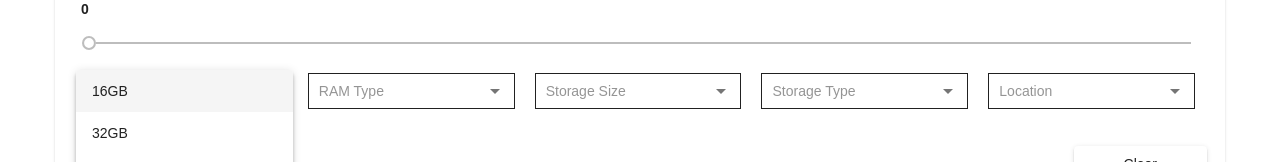
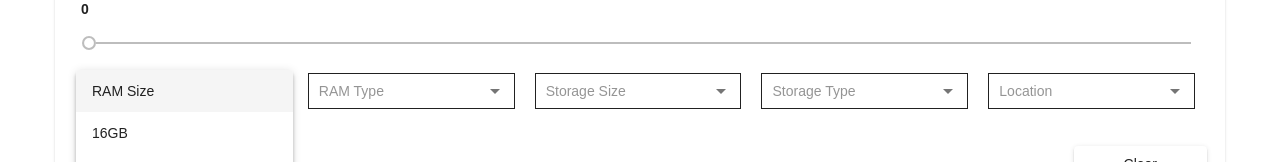
Before and after one commit to NeelPrajapati/Practical-task-angular, an Angular app: page /list in a window 1280 px wide. Both pictures are taken after a click on the element "RAM Size". Shown: the part 170-332 px from the top of the page. Built offline with nearby package versions, Linux system fonts and the light colour scheme.

Commit message:
Second commit

```diff
--- a/src/app/Modules/list/filter/filter.component.html
+++ b/src/app/Modules/list/filter/filter.component.html
@@ -27,6 +27,7 @@
     {{RAMType}} -->
 
     <mat-select name="" placeholder="RAM Size" [(ngModel)]="ramSize" (ngModelChange)="onFilter()">
+      <mat-option>RAM Size</mat-option>
       <mat-option [value]="ramSize" *ngFor="let ramSize of ramSizeList">
         {{ ramSize }}
       </mat-option>
```
